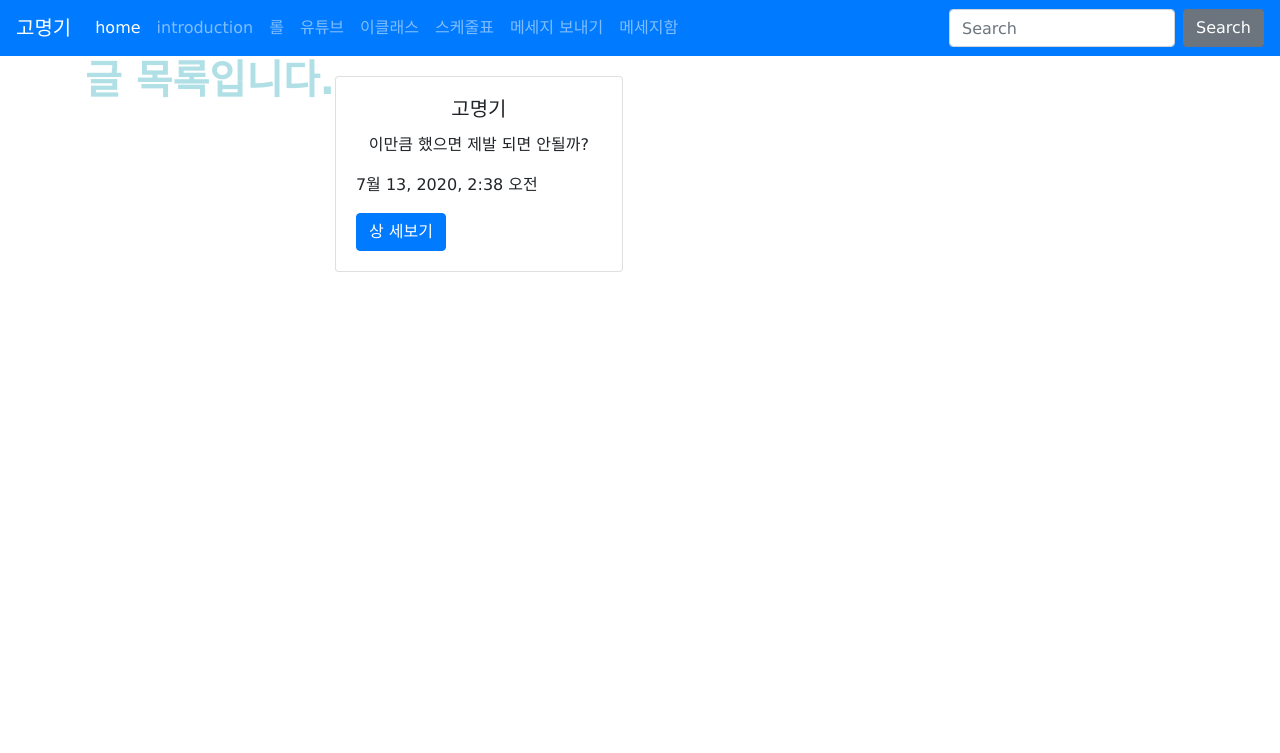
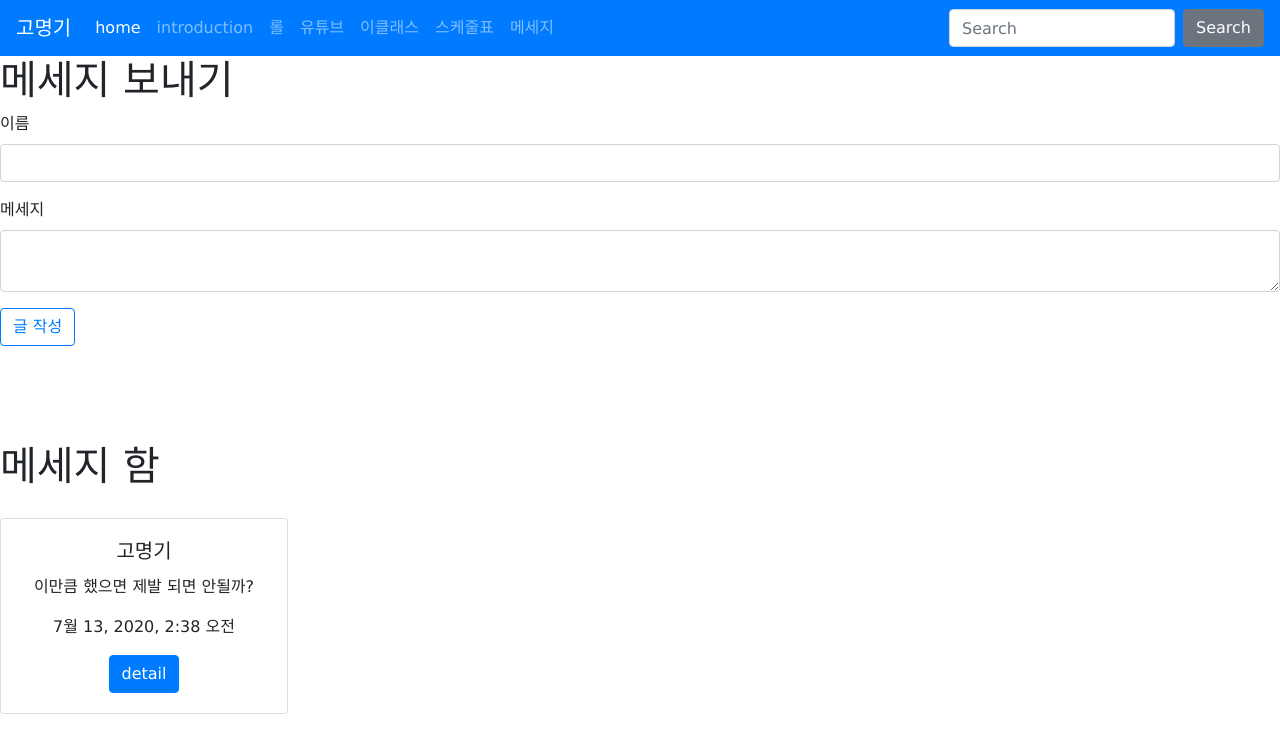
Before and after one commit to godgi/django_project4_kmg, a Django app: page /posts/ in a window 1280 px wide. Shown: the top 753 px of the page. Run offline with Django 3.2, Linux system fonts and the light colour scheme; data comes from the database, SQL or seed files in the repository; both versions use the stored data as it was after the commit; some libraries are stand-ins or nearby versions.

Commit message:
5th commit

```diff
--- a/cld/templates/cld/calendar.html
+++ b/cld/templates/cld/calendar.html
@@ -49,7 +49,7 @@
         <li>27</li>
         <li><span class="active">28(일화실 기말 고사)</span></li>
         <li><span class="active">29(멋사 정기 세션)</span></li>
-        <li>30</li>
+        <li><span class="active">30(대전)</li>
         <li>31</li>
     </ul>
 {% endblock %}
--- a/myblog/static/css/project.css
+++ b/myblog/static/css/project.css
@@ -1,13 +1,3 @@
-h1 {
-    color: powderblue;
-    font-weight: bold;
-    text-align:center;
-}
-
-h2 {
-    color: beige;
-}
-
 .container{
     display: flex;
 }
@@ -111,6 +101,10 @@ h5 {
     text-align: center;
 }
 
+h2 {
+    text-align: center;
+}
+
 .kmg {
     background-color: powderblue;
 }
--- a/myblog/templates/shared/_navbar.html
+++ b/myblog/templates/shared/_navbar.html
@@ -26,10 +26,7 @@
         <a class="nav-link" href='{% url "cld:calendar" %}'>스케줄표</a>
       </li>
       <li class="nav-item">
-        <a class="nav-link" href='{% url "posts:new" %}'>메세지 보내기</a>
-      </li>
-      <li class="nav-item">
-        <a class="nav-link" href='{% url "posts:main" %}'>메세지함
+        <a class="nav-link" href='{% url "posts:main" %}'>메세지
         </a>
       </li>
     </ul>
--- a/posts/templates/posts/main.html
+++ b/posts/templates/posts/main.html
@@ -1,18 +1,33 @@
 {% extends 'base.html' %}
 {% load static %}
 {% block content %}
-    <div class="container">
-        <h1>글 목록입니다.</h1>
+<div class="container2">
+    <h1>메세지 보내기</h1>
+    <form action="{% url 'posts:create' %}" method="POST">
+    {% csrf_token %}
+    <div class="form-group">
+    <label>이름</label>
+    <input type="text" class="form-control" name="title">
+    </div>
+    <div class="form-group">
+    <label>메세지</label>
+    <textarea class="form-control" name="content"></textarea>
+    </div>
+    <input type="submit" value="글 작성" class="btn btn-outline-primary">
+    </form>
+</div>
+    <div class="container1">
+        <br><br><br><br>
+        <h1>메세지 함</h1>
         <div class="row">
             {% for post in posts %}
                 <div class="col-md-4 col-12">
-                    <div class="card" style="width: 18rem; margin-top: 20px;">
+                    <div class="card text-center" style="width: 18rem; margin-top: 20px;">
                         <div class="card-body">
                             <h5 class="card-title">{{ post.title }}</h5>
                             <p class="card-text">{{ post.content }}</p>
                             <p>{{ post.created_at }}</p>
-                            <a href="{% url 'posts:show' post.pk %}" class="btn btn-primary">상
-                            세보기</a>
+                            <a href="{% url 'posts:show' post.pk %}" class="btn btn-primary">detail</a>
                         </div>
                     </div>
                 </div>
```
Also changed, not shown: introduction/templates/introduction/profile.html (+17 -4 lines), posts/templates/posts/new.html (+4 -6 lines), posts/templates/posts/show.html (+6 -4 lines), db.sqlite3, myblog/static/images/dg.jpg (added), myblog/static/images/dgdg.jpg (added).
